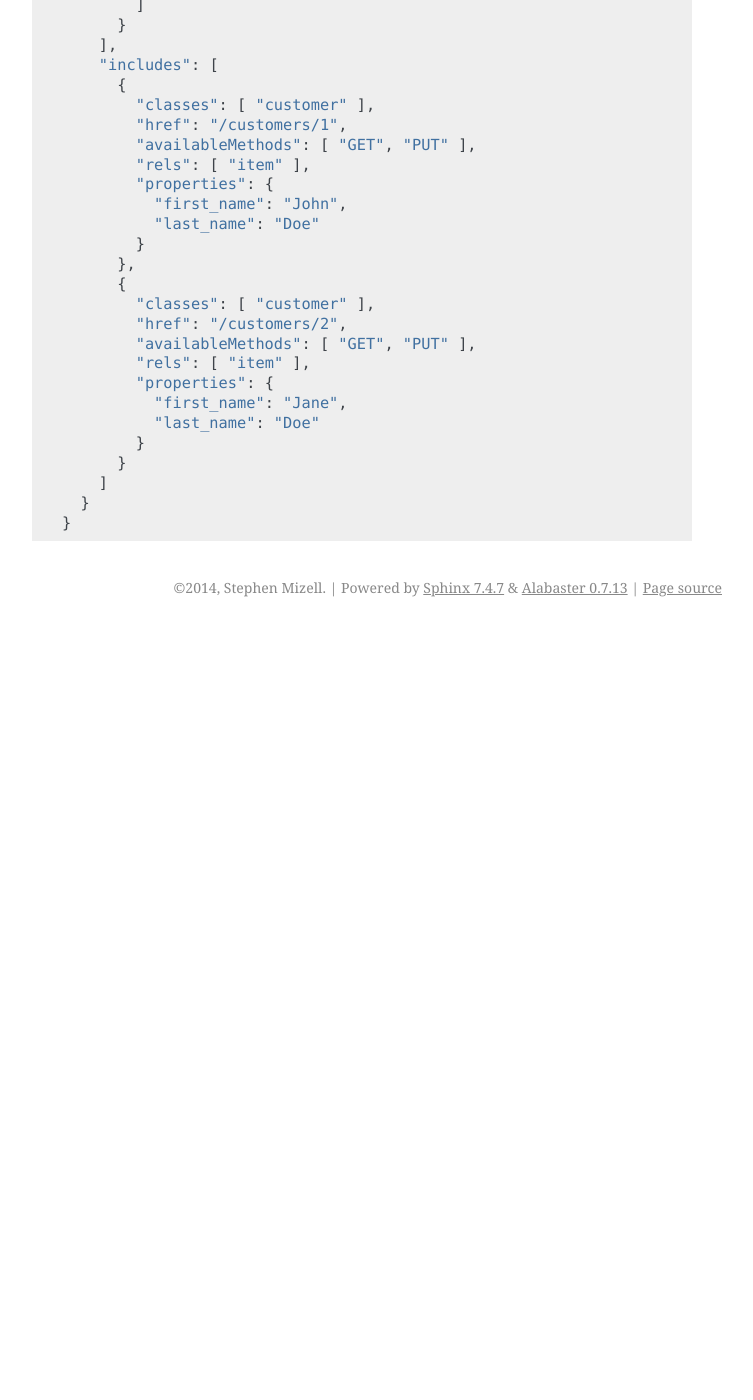
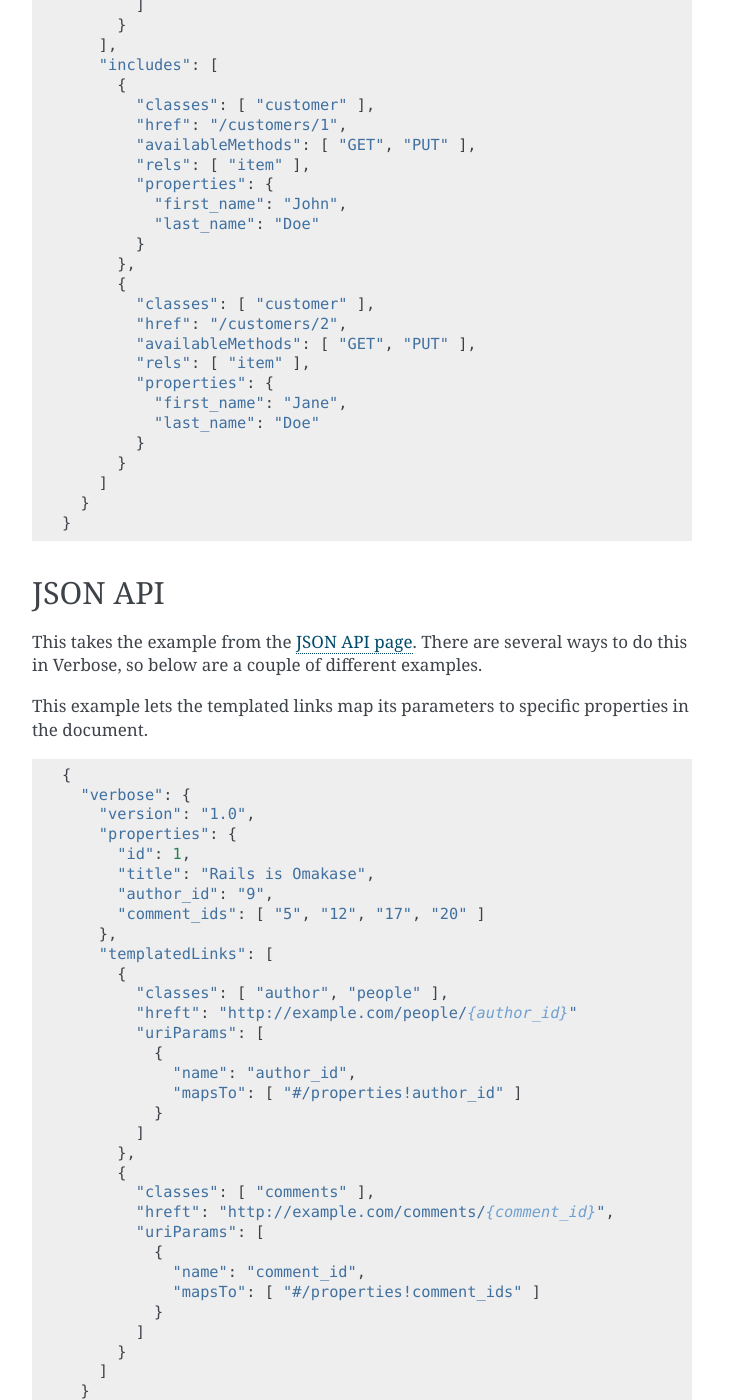
Before and after one commit to smizell/verbose, a Sphinx documentation site: the page built from docs/examples.rst, in a window 1280 px wide and 1400 px high, scrolled down 8846 px. Shown: the whole window, without its empty margins (388-1141 px from the left). Built offline with Sphinx 7.4.7, drawn with Linux system fonts in a browser that asks for light colours; before the commit the page ends 9473 px from its top, so only the background shows below that; some of the changed text lies outside the part shown.

Commit message:
Add JSON API example

```diff
--- a/docs/examples.rst
+++ b/docs/examples.rst
@@ -470,3 +470,78 @@
       ]
     }
   }
+
+JSON API
+--------
+
+This takes the example from the `JSON API page <http://jsonapi.org/>`_. There are several ways to do this in Verbose, so below are a couple of different examples.
+
+This example lets the templated links map its parameters to specific properties in the document.
+
+::
+
+  {
+    "verbose": {
+      "version": "1.0",
+      "properties": {
+        "id": 1,
+        "title": "Rails is Omakase",
+        "author_id": "9",
+        "comment_ids": [ "5", "12", "17", "20" ]
+      },
+      "templatedLinks": [
+        {
+          "classes": [ "author", "people" ],
+          "hreft": "http://example.com/people/{author_id}"
+          "uriParams": [
+            {
+              "name": "author_id",
+              "mapsTo": [ "#/properties!author_id" ]
+            }
+          ]
+        },
+        {
+          "classes": [ "comments" ],
+          "hreft": "http://example.com/comments/{comment_id}",
+          "uriParams": [
+            {
+              "name": "comment_id",
+              "mapsTo": [ "#/properties!comment_ids" ]
+            }
+          ]
+        }
+      ]
+    }
+  }
+
+This example allows for mapping the properties themselves to templated links through the semantics.
+
+::
+
+  {
+    "verbose": {
+      "version": "1.0",
+      "semantics": [
+        { "name": "author_id", "mapsTo": [ "#/templatedLinks.author/uriParams!name=author_id" ] },
+        { "name": "comment_ids", "type": "array", "mapsTo": [ "#/templatedLinks.comments/uriParams!name=comment_id" ] }
+      ],
+      "properties": {
+        "id": 1,
+        "title": "Rails is Omakase",
+        "author_id": "9",
+        "comment_ids": [ "5", "12", "17", "20" ]
+      },
+      "templatedLinks": [
+        {
+          "classes": [ "author", "people" ],
+          "hreft": "http://example.com/people/{author_id}"
+          "uriParams": [ { "name": "author_id" } ]
+        },
+        {
+          "classes": [ "comments" ],
+          "hreft": "http://example.com/comments/{comment_id}",
+          "uriParams": [ { "name": "comment_id" } ]
+        }
+      ]
+    }
+  }
```
Also changed, not shown: docs/specification.rst (+27 -1 lines).
